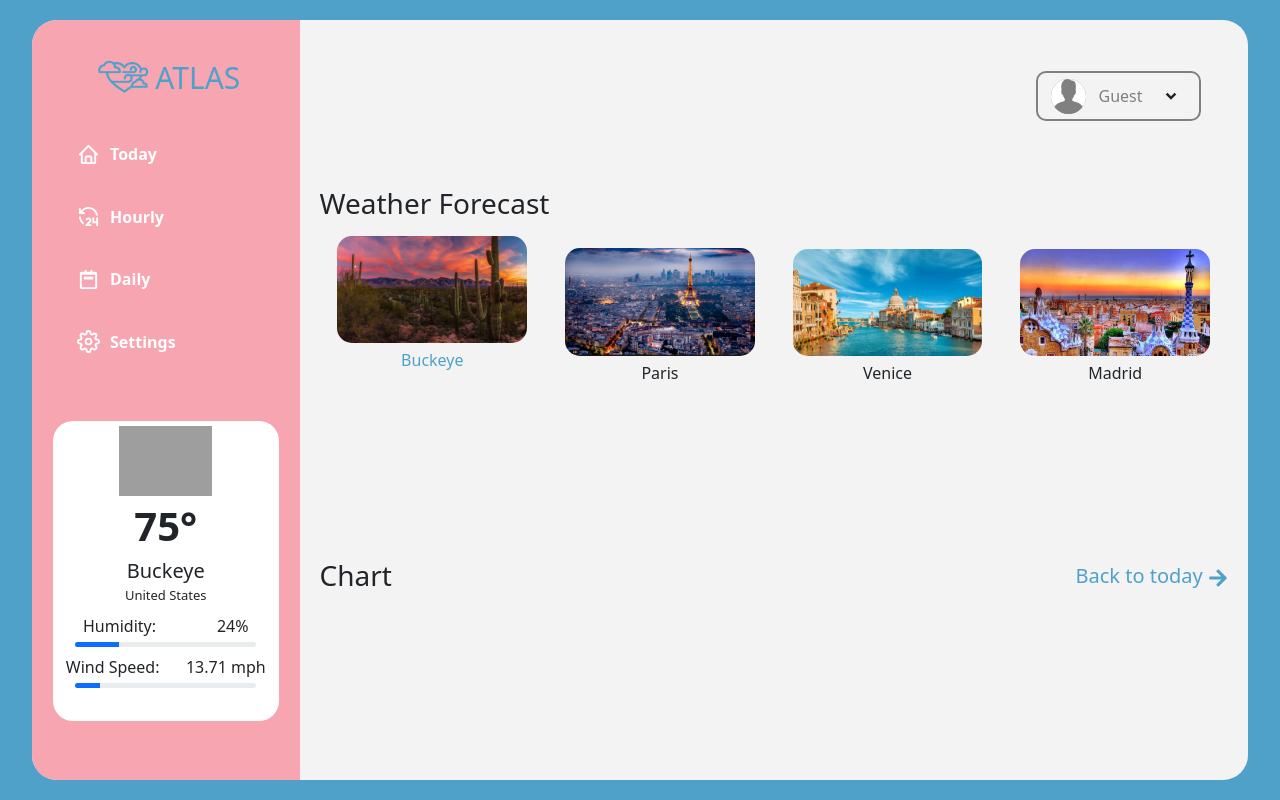
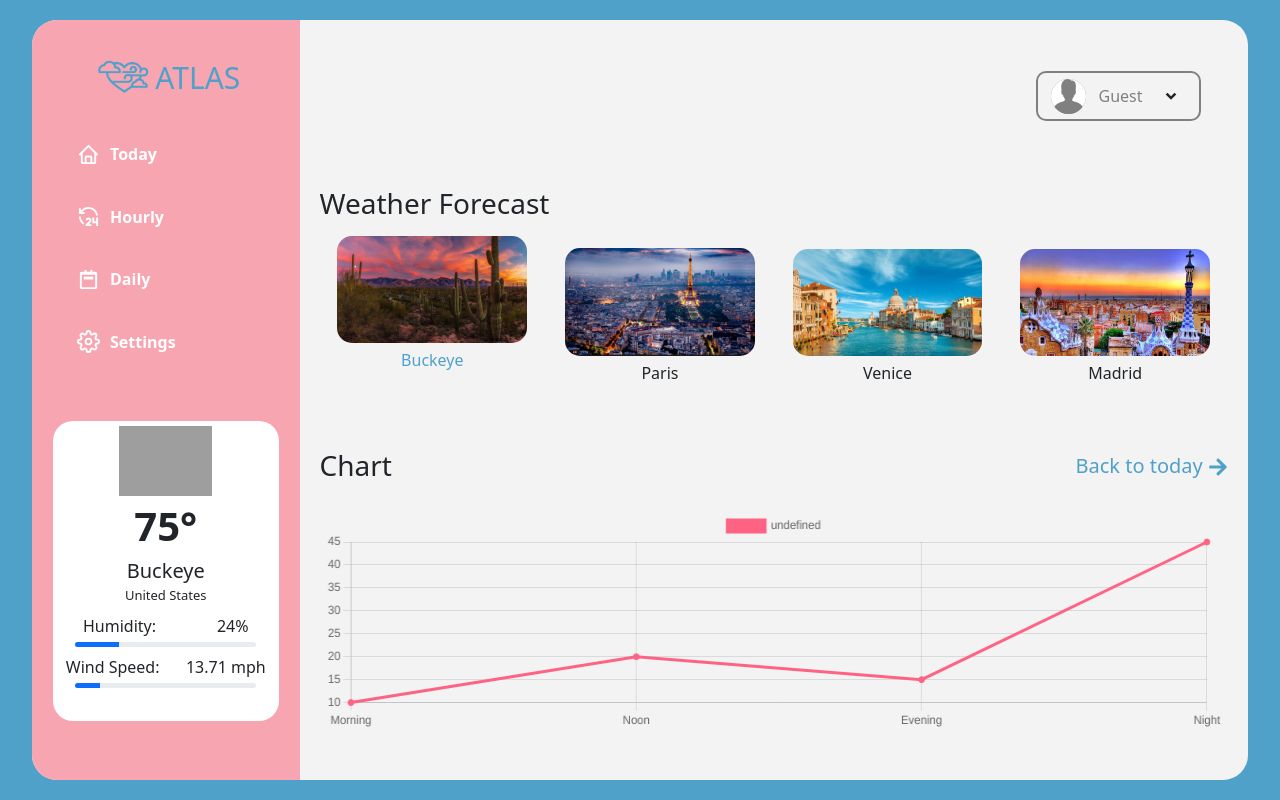
Before and after one commit to Joshuarvlcb/Atlas, a React (Create React App) app: page /slider in a window 1280 px wide. Both pictures are taken after a click on the element "Details more". Built offline with nearby package versions, Linux system fonts and the light colour scheme; grey boxes are pictures that could not be loaded.

Commit message:
got chart to display properly

```diff
--- a/src/App.js
+++ b/src/App.js
@@ -236,7 +236,7 @@ function App() {
 
                 <Redirect to = '/slider'></Redirect>
 
-                <Route path="/chart" component={() => <Chart activePage = {activePage} chart = {chart} chartToggle = {() => setChart(!chart)} />} />
+                <Route path="/chart" component={() => <Chart activePage = {activePage} chart = {chart} chartToggle = {() => setChart(!chart) } newData = {newData}/>} />
 
             </Router>
 
--- a/src/components/Chart.jsx
+++ b/src/components/Chart.jsx
@@ -1,8 +1,47 @@
 import React from "react";
-// import { Line } from "react-chartjs-2";
+import { Line } from "react-chartjs-2";
+import { Bar } from "react-chartjs-2"
 import Detail from "./Detail";
 
-const Chart = ({activePage, chartToggle,chart}) => {
+const Chart = ({activePage, chartToggle,chart, newData}) => {
+
+
+  const labels = {
+    today: ['Morning', 'Noon', 'Evening', 'Night'],
+    daily: ['Sunday', 'Monday', 'Tuesday', 'Wednesday', 'Thursday', 'Friday', 'Saturday'],
+    hourly: ['6:00', '12:00', '18:00', '24:00', '36:00', '42:00', '48:00']
+  }
+  const data = {
+    labels: labels[activePage],
+    datasets: [
+      {
+        data: [10, 20, 15, 45],
+        fill: false,
+        backgroundColor: "rgb(255, 99, 132)",
+        borderColor: "rgb(255, 99, 132)",
+      },
+    ],
+  }
+
+  const options = {
+    scales: {
+      yAxes: [
+        {
+          ticks: {
+            beginAtZero: true,
+          },
+        },
+      ],
+      // xAxes: [
+      //   {
+      //     ticks: {
+      //       beginAtZero: true,
+      //     }
+      //   }
+      // ]
+    },
+  };
+
   return (
     <>
       <div
@@ -11,7 +50,7 @@ const Chart = ({activePage, chartToggle,chart}) => {
       >
         <div
           className=" d-flex justify-content-between align-items-center"
-          style={{ width: "100%"  ,             paddingBottom: "20px"
+          style={{ width: "100%"  , paddingBottom: "20px"
         }}
         >
           <h3
@@ -24,34 +63,12 @@ const Chart = ({activePage, chartToggle,chart}) => {
 
           <Detail activePage = {activePage} chartToggle = {chartToggle} chart={chart}/>
         </div>
-
-        {/* <Line
+        <Line
           style={{ padding: "0 25px" }}
           height="70%"
-          data={{
-            labels: ["1", "2", "3", "4", "5", "6"],
-            dataSets: [
-              {
-                label: "# of Votes",
-                data: [12, 19, 3, 5, 2, 3],
-                fill: false,
-                backgroundColor: "rgb(255, 99, 132)",
-                borderColor: "rgba(255, 99, 132, 0.2)",
-              },
-            ],
-          }}
-          options={{
-            scales: {
-              yAxes: [
-                {
-                  ticks: {
-                    beginAtZero: true,
-                  },
-                },
-              ],
-            },
-          }}
-        /> */}
+          data= {data}
+          options={options}
+        />
       </div>
     </>
   );
```
